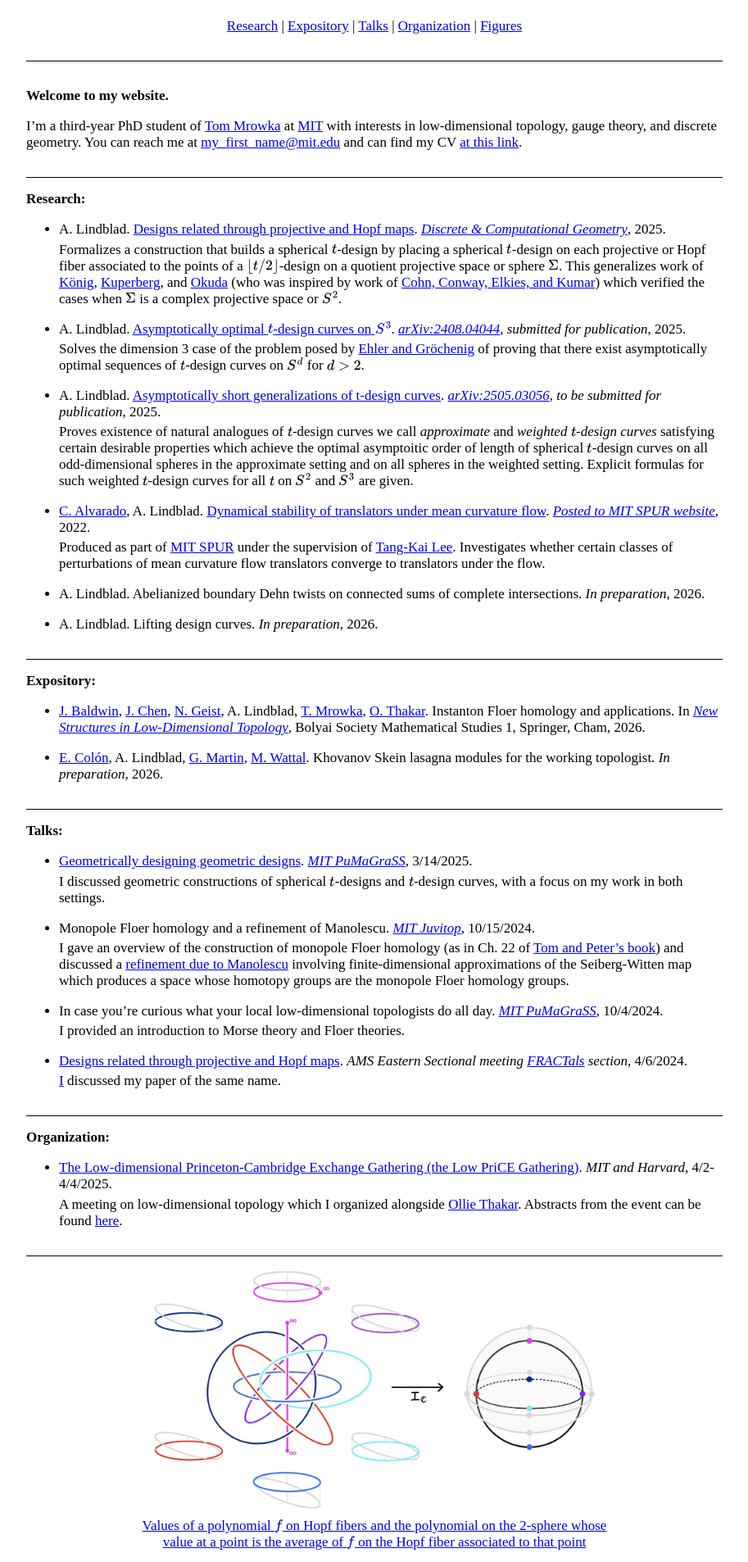
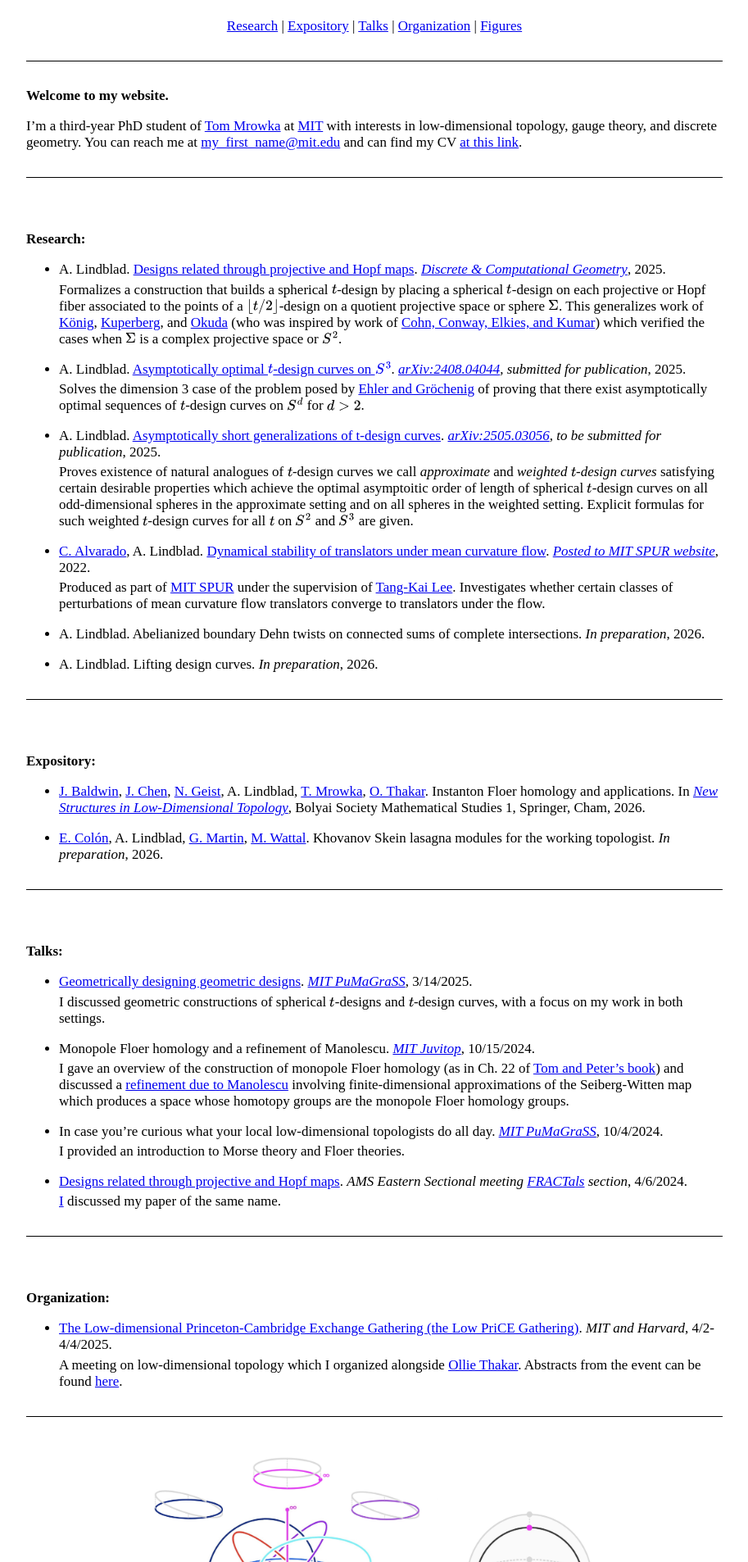
Before and after one commit to AyodejiLindblad/AyodejiLindblad.github.io, a Jekyll site: the page built from index.md, in a window 1280 px wide. Shown: the part 359-2265 px from the top of the page at 82% size, without its empty margins (183-1096 px from the left). Built offline with Jekyll 4.4.1, drawn with Linux system fonts in a browser that asks for light colours; some web fonts are replaced.

Commit message:
Trying this...

```diff
--- a/resources/style/main.css
+++ b/resources/style/main.css
@@ -90,8 +90,8 @@ html, body {
   display: block;
   height: 0;
   /* This creates the “blank line above” while keeping layout unchanged */
-  padding-top: 0rem;
-  margin-top: -1rem;
+  padding-top: 1rem;
+  margin-top: 0rem;
   /* invisible and non-interactive */
   visibility: hidden;
   pointer-events: none;
```
